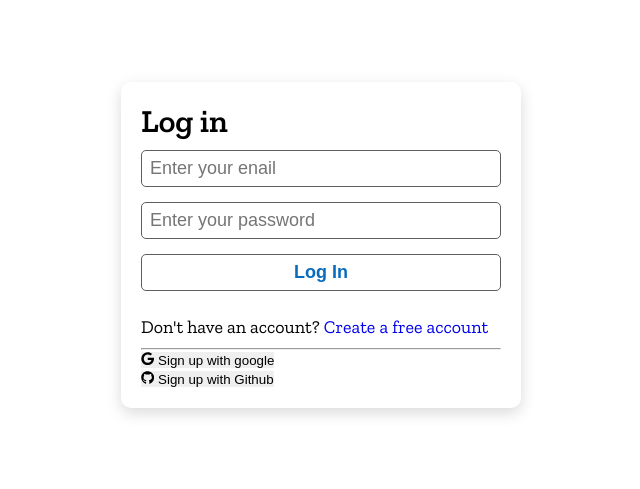
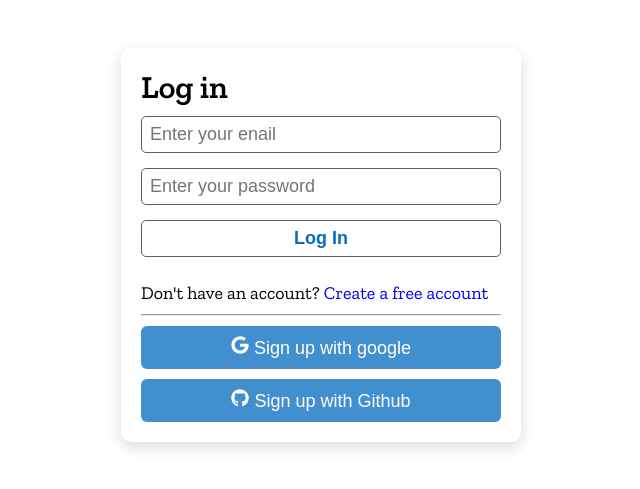
Before and after one commit to superSimpleJahir/Halal-Jibika, a React (Vite) app: page /login in a window 1280 px wide. Shown: the part 155-644 px from the top of the page, without its empty margins (319-959 px from the left). Built offline with nearby package versions, Linux system fonts and the light colour scheme; no server answers; a web font is replaced by a local one.

Commit message:
[Done] firebase auth

```diff
--- a/package.json
+++ b/package.json
@@ -14,6 +14,7 @@
     "firebase": "^10.7.1",
     "react": "^18.2.0",
     "react-dom": "^18.2.0",
+    "react-firebase-hooks": "^5.1.1",
     "react-icons": "^4.12.0",
     "react-router-dom": "^6.21.1"
   },
--- a/src/firebase/firebase.config.js
+++ b/src/firebase/firebase.config.js
@@ -1,4 +1,5 @@
 import { initializeApp } from "firebase/app";
+import { getAuth } from "firebase/auth";
 
 const firebaseConfig = {
   apiKey: import.meta.env.VITE_FIREBASE_API_KEY,
@@ -10,4 +11,6 @@ const firebaseConfig = {
   measurementId: import.meta.env.VITE_FIREBASE_MEASUREMENT_ID,
 };
 
-export const app = initializeApp(firebaseConfig);
+const app = initializeApp(firebaseConfig);
+const auth = getAuth(app);
+export default auth;
--- a/src/layout/Header/Header.jsx
+++ b/src/layout/Header/Header.jsx
@@ -1,6 +1,20 @@
 import { NavLink } from "react-router-dom";
+import { useAuthState } from "react-firebase-hooks/auth";
+import { useSignOut } from "react-firebase-hooks/auth";
+
 import style from "../../style/Header.module.css";
+import auth from "../../firebase/firebase.config";
+import { useEffect } from "react";
+
 const Header = () => {
+  const [user] = useAuthState(auth);
+
+  const [signOut, loading, error] = useSignOut(auth);
+
+  const handleLogOut = () => {
+    signOut();
+  };
+
   return (
     <section className={`${style.innerNavSection}`}>
       <nav className={`flex container ${style.nav}`}>
@@ -10,51 +24,37 @@ const Header = () => {
 
         <ul className={`${style.flex} flex`}>
           <li>
-            <NavLink to="/">
-              Home
-            </NavLink>
+            <NavLink to="/">Home</NavLink>
           </li>
           <li>
-            <NavLink to="/about">
-              About
-            </NavLink>
+            <NavLink to="/about">About</NavLink>
           </li>
           <li>
-            <NavLink to="/jobs" >
-              Jobs
-            </NavLink>
+            <NavLink to="/jobs">Jobs</NavLink>
           </li>
           <li>
-            <NavLink to="/contact" >
-              Contact
-            </NavLink>
+            <NavLink to="/contact">Contact</NavLink>
           </li>
           <li>
-            <NavLink to="/favorite" >
-              Favorite
+            <NavLink to="/favorite">Favorite</NavLink>
+          </li>
+          {/* <NavLink to="/login">
+            <li className={`${style.login} ${style.btn}`}>Login</li>
+          </NavLink> */}
+
+          {user ? (
+            <button onClick={handleLogOut}>
+              <li className={`${style.signup} ${style.btn}`}>LogOut</li>
+            </button>
+          ) : (
+            <NavLink to="/login">
+              <li className={`${style.login} ${style.btn}`}>Login</li>
             </NavLink>
-          </li>
-          <NavLink to="/login" >
-            <li className={`${style.login} ${style.btn}`}>Login</li>
-          </NavLink>
+          )}
         </ul>
-
-        {/* <ul className={`${style.flex} flex`}>
-
-          <NavLink to="/signup">
-            <li className={`${style.signup} ${style.btn}`}>SignUp</li>
-          </NavLink>
-        </ul> */}
       </nav>
     </section>
   );
 };
 
 export default Header;
-// className={({ isActive, isPending }) =>
-//                       isActive
-//                         ? "active"
-//                         : isPending
-//                         ? "pending"
-//                         : ""
-//                     }
--- a/src/page/Auth/LogIn/Login.jsx
+++ b/src/page/Auth/LogIn/Login.jsx
@@ -3,17 +3,19 @@ import { NavLink, useNavigate } from "react-router-dom";
 import { useState } from "react";
 import { FaGoogle } from "react-icons/fa";
 import { FaGithub } from "react-icons/fa";
-import { getAuth, createUserWithEmailAndPassword } from "firebase/auth";
+import { useSignInWithEmailAndPassword, useSignInWithGithub, useSignInWithGoogle } from "react-firebase-hooks/auth";
 
 import style from "../../../style/Login.module.css";
-import { app } from "../../../firebase/firebase.config";
+import auth from "../../../firebase/firebase.config";
 
 const Login = () => {
   const [inputValue, setInputValue] = useState({ email: "", password: "" });
   const { email, password } = inputValue;
+  const [signInWithEmailAndPassword] = useSignInWithEmailAndPassword(auth);
+  const [signInWithGoogle ] = useSignInWithGoogle(auth);
+  const [signInWithGithub] = useSignInWithGithub(auth);
 
-  const emailPassword = getAuth(app);
-  const history = useNavigate();
+  const navigate = useNavigate();
 
   const handelChang = (event) => {
     setInputValue({
@@ -21,20 +23,23 @@ const Login = () => {
       [event.target.name]: event.target.value,
     });
   };
+
   const handelSubmit = (event) => {
     event.preventDefault();
+    signInWithEmailAndPassword(email, password);
+    navigate("/");
+  };
 
-    // email and password auth
-    createUserWithEmailAndPassword(emailPassword, email, password)
-      .then((userCredential) => {
-        const user = userCredential.user;
-        console.log(user);
-        history("/");
-      })
-      .catch((error) => {
-        const errorMessage = error.message;
-        console.log(errorMessage);
-      });
+  // Google auth
+  const handelLoginGoogle = () => {
+    signInWithGoogle();
+    navigate("/");
+  };
+
+  // Git auth
+  const handelLoginGithub = () => {
+    signInWithGithub()
+    navigate("/");
   };
 
   return (
@@ -71,13 +76,13 @@ const Login = () => {
           Don't have an account?<NavLink to="/singup"> Create a free account</NavLink>{" "}
         </p>
         <hr />
-        <div className={`${style.btn}`}>
-          <button>
+        <div className={`${style.googleBtn}`}>
+          <button onClick={handelLoginGoogle}>
             <FaGoogle /> Sign up with google
           </button>
         </div>
-        <div className={`${style.btn}`}>
-          <button>
+        <div className={`${style.gitBtn}`}>
+          <button onClick={handelLoginGithub}>
             <FaGithub /> Sign up with Github
           </button>
         </div>
--- a/src/page/Auth/SingUp/SingUp.jsx
+++ b/src/page/Auth/SingUp/SingUp.jsx
@@ -1,10 +1,18 @@
 /* eslint-disable react/no-unescaped-entities */
-import { NavLink } from "react-router-dom";
+import { NavLink, useNavigate } from "react-router-dom";
 import style from "../../../style/Login.module.css";
 import { useState } from "react";
+import { useCreateUserWithEmailAndPassword } from "react-firebase-hooks/auth";
+import auth from "../../../firebase/firebase.config";
+
 const SingUp = () => {
   const [userData, setUserData] = useState({ name: "", email: "", password: "", cpassword: "" });
   const { name, email, password, cpassword } = userData;
+
+
+  const [createUserWithEmailAndPassword, user, loading, error] =
+    useCreateUserWithEmailAndPassword(auth);
+  const naviget = useNavigate();
 
   const handelChang = (event) => {
     setUserData({
@@ -12,10 +20,13 @@ const SingUp = () => {
       [event.target.name]: event.target.value,
     });
   };
+
   const handelSubmit = (event) => {
     event.preventDefault();
-    console.log(userData);
+    createUserWithEmailAndPassword(email, password);
+    naviget("/");
   };
+
   return (
     <div>
       <div className={`${style.innerLogin} container`}>
--- a/src/style/Login.module.css
+++ b/src/style/Login.module.css
@@ -12,7 +12,6 @@
   border-radius: 10px;
 }
 
-.innerLogin form {}
 
 .innerLogin form h1 {
   font-weight: 600;
@@ -49,3 +48,31 @@
   background-color: #076CBE;
   color: #fff;
 }
+
+.googleBtn,
+.gitBtn {
+  width: 100%;
+}
+
+.googleBtn button,
+.gitBtn button {
+  display: block;
+  width: 100%;
+  padding: 10px 20px;
+  cursor: pointer;
+  border-radius: 6px;
+  background-color: #418fcf;
+  color: #fff;
+  font-size: 18px;
+  transition: all ease .5s;
+}
+.googleBtn button:hover {
+  background-color: #076CBE;
+}
+.gitBtn button:hover {
+  background-color: #076CBE;
+}
+
+.googleBtn button{
+  margin: 10px auto;
+}
```
Also changed, not shown: src/page/Home/a.jsx (added, +10 -0 lines), 1 other file (tests, documents, lock files or other folders).
